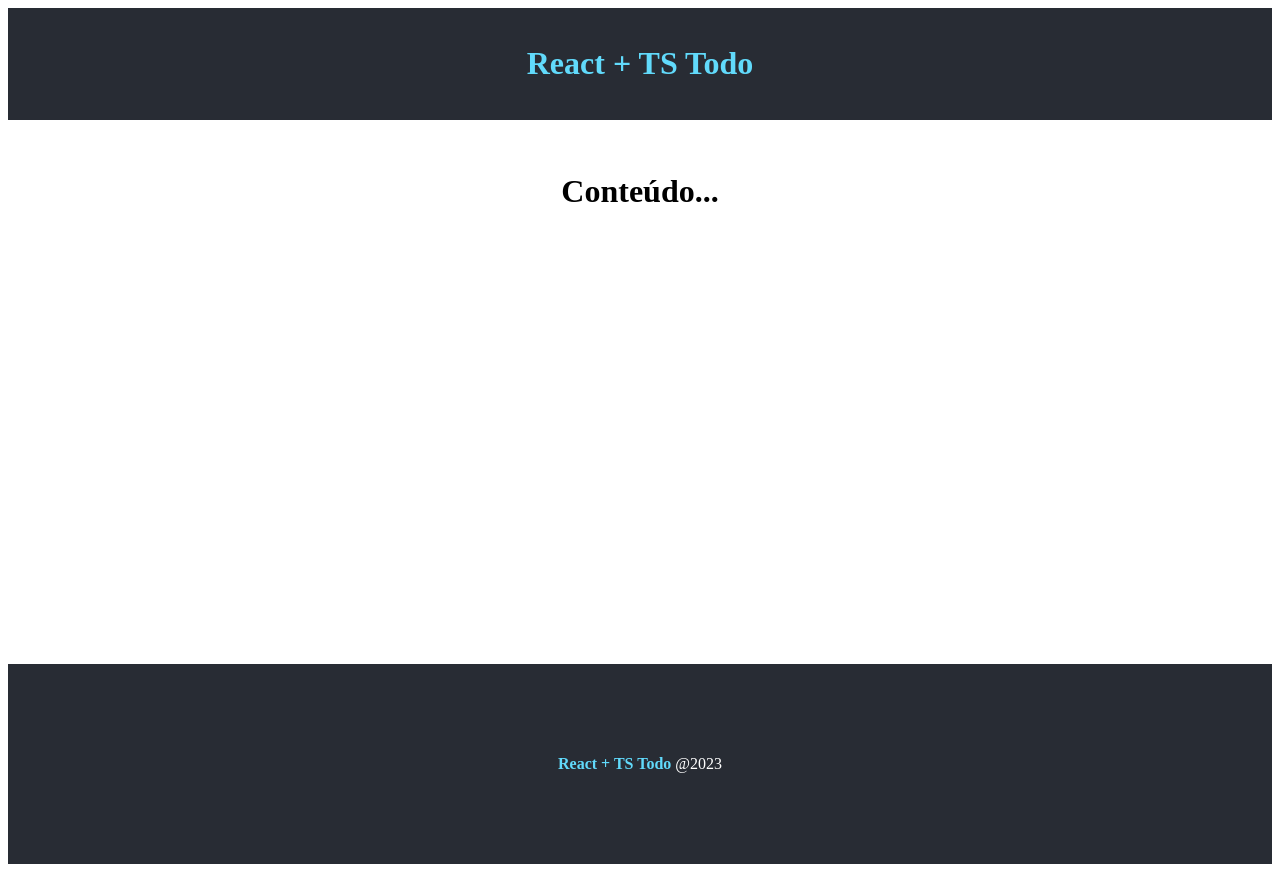
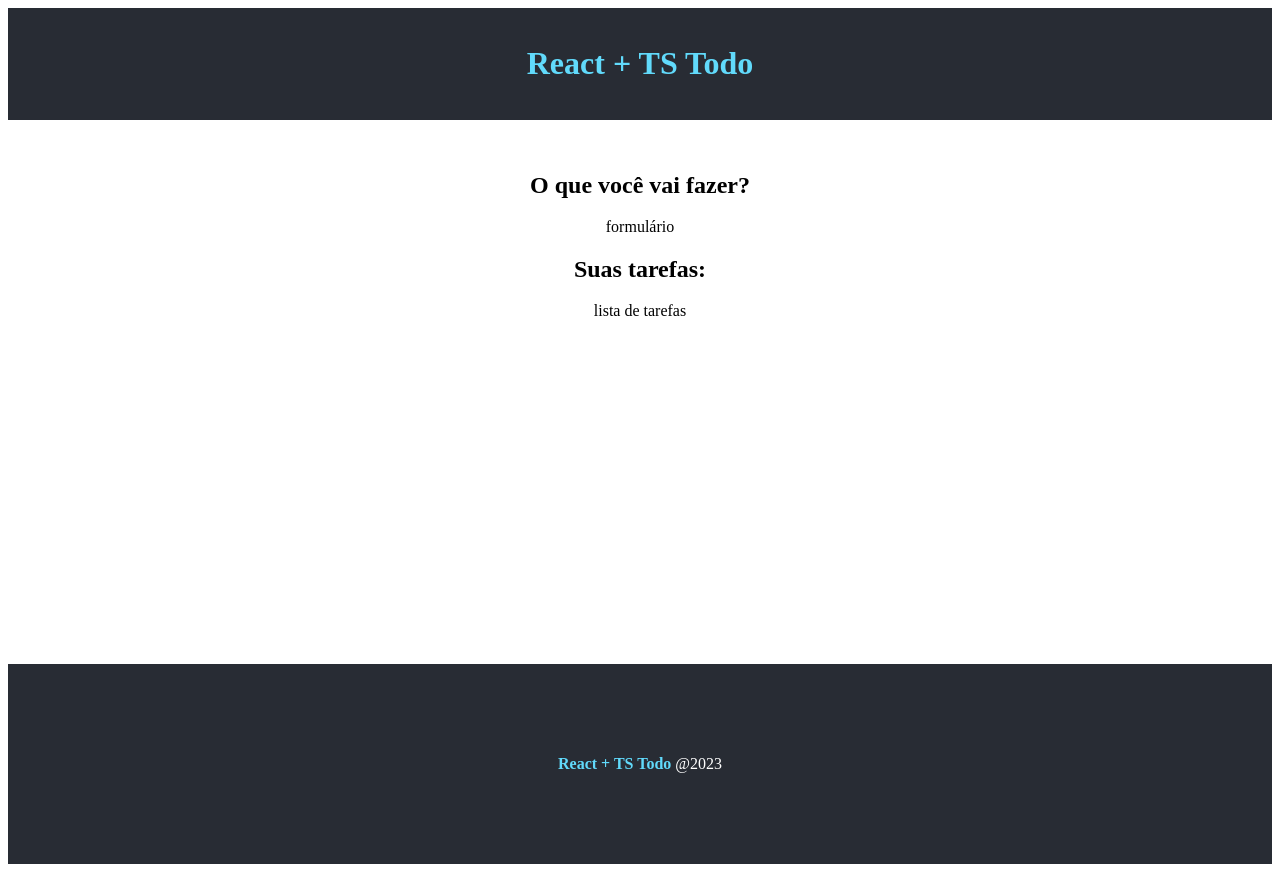
Before and after one commit to lanaiconceicao/course-typescript, a React (Create React App) app in the folder 12_todo_react-ts/: page / in a window 1280 px wide. Built offline with nearby package versions, Linux system fonts and the light colour scheme; the HTML template or start-up script is replaced by a standard one.

Commit message:
feat(taskform, tasklist): create taskform component, tasklist component

```diff
--- a/12_todo_react-ts/src/App.tsx
+++ b/12_todo_react-ts/src/App.tsx
@@ -6,13 +6,22 @@
 
 // CSS
 import style from './App.module.css'
+import { TaskForm } from './components/TaskForm';
+import { TaskList } from './components/TaskList';
 
 function App() {
   return (
     <div>
       <Header />
       <main className={style.main}>
-        <h1>Conteúdo...</h1>
+        <div>
+          <h2>O que você vai fazer?</h2>
+          <TaskForm />
+        </div>
+        <div>
+          <h2>Suas tarefas:</h2>
+          <TaskList />
+        </div>
       </main>
       <Footer />
     </div>
--- /dev/null
+++ b/12_todo_react-ts/src/components/TaskForm.tsx
@@ -0,0 +1,12 @@
+import React from 'react';
+
+export interface IAppProps {
+}
+
+export function TaskForm (props: IAppProps) {
+  return (
+    <div>
+      formulário
+    </div>
+  );
+}
--- /dev/null
+++ b/12_todo_react-ts/src/components/TaskList.tsx
@@ -0,0 +1,12 @@
+import React from 'react';
+
+export interface IAppProps {
+}
+
+export function TaskList (props: IAppProps) {
+  return (
+    <div>
+      lista de tarefas
+    </div>
+  );
+}
```
